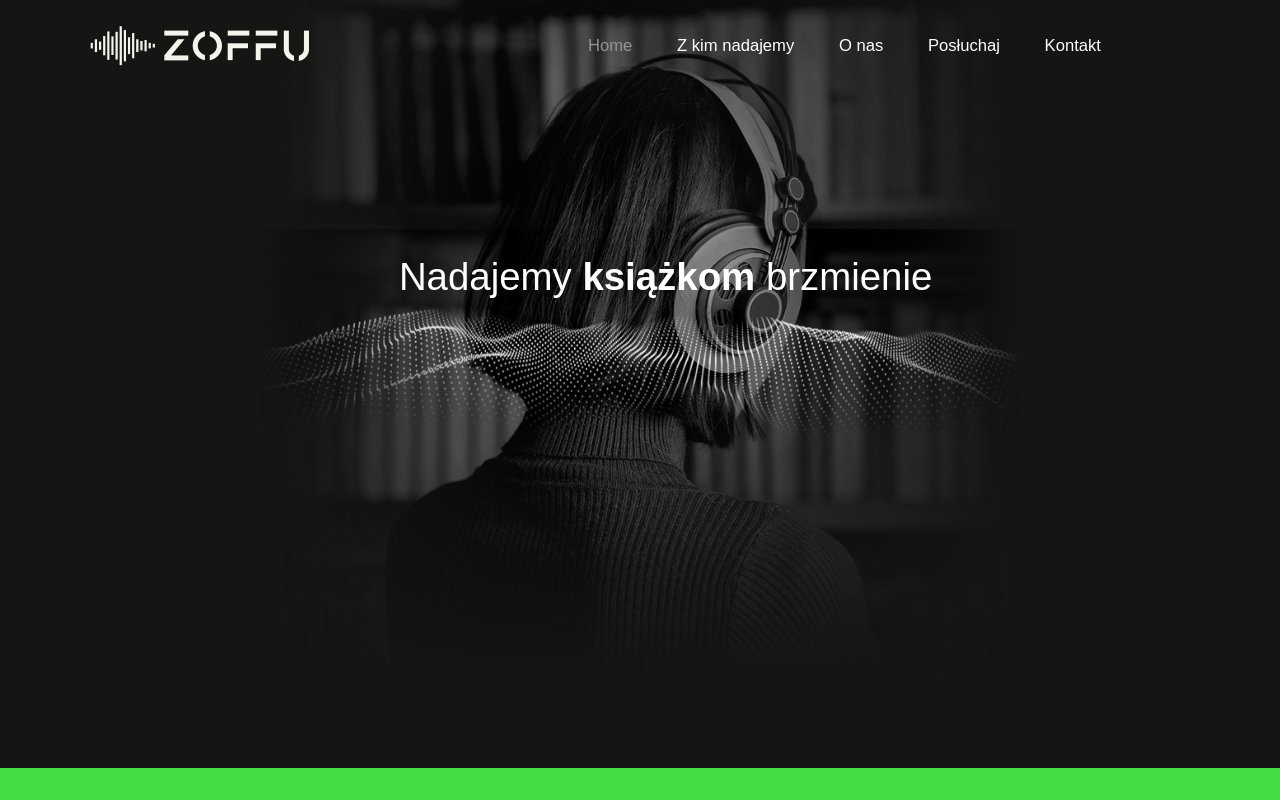
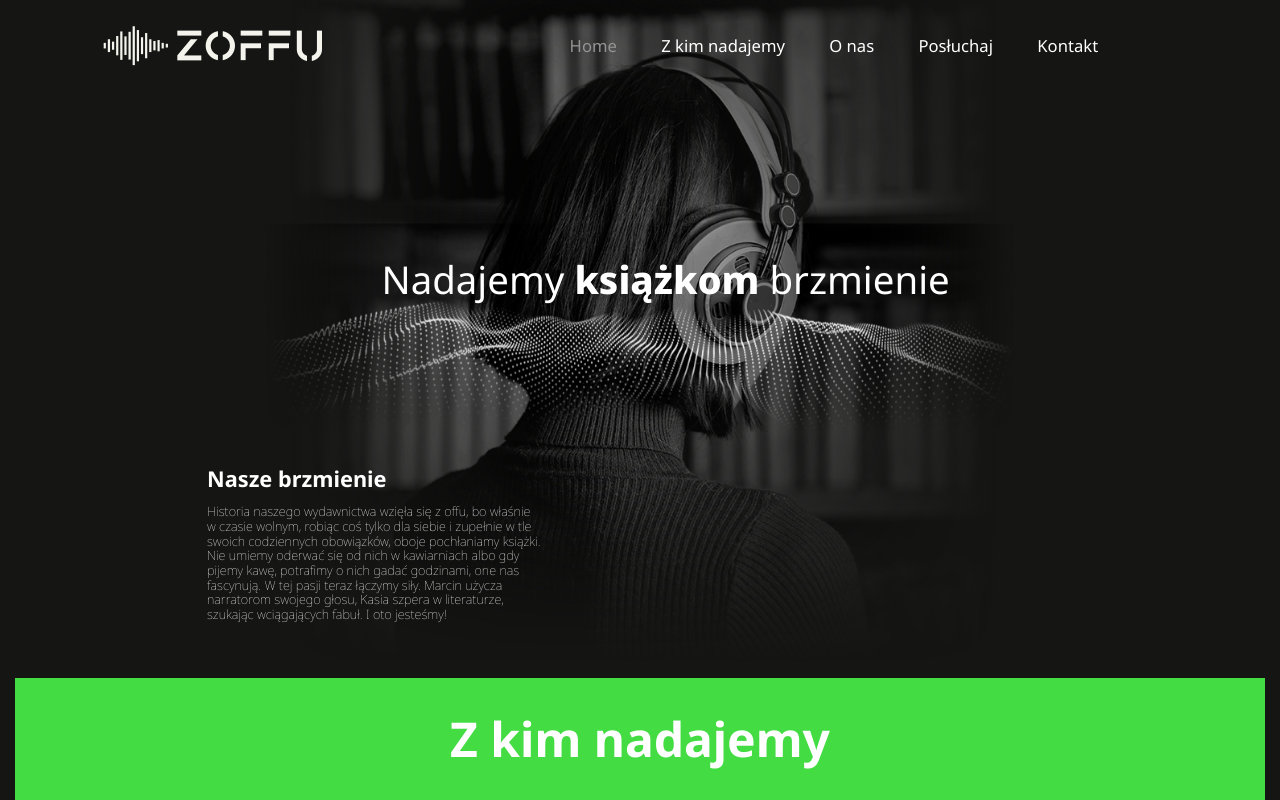
Before and after one commit to mgxmajewski/zoffu, a website built with Parcel: page index.html in a window 1280 px wide. Shown: the top 800 px of the page. Built offline with nearby package versions, Linux system fonts and the light colour scheme.

Commit message:
Adjust first section style

```diff
--- a/css/main.css
+++ b/css/main.css
@@ -95,12 +95,12 @@ textarea {
 }
 
 html {
-  font-family: "Noto", sans-serif;
+  font-family: 'Noto Sans', sans-serif;
   font-size: 24px;
   scroll-behavior: smooth;
   background-color: #151514;
   color: white;
-  /*scrollbar-gutter: stable both-edges;*/
+  scrollbar-gutter: stable both-edges;
 }
 
 section {
@@ -132,7 +132,7 @@ section {
 
 @media (min-width: 800px) {
   #home {
-    height: 60vw;
+    height: 53vw;
     background: no-repeat top/60% url("../img/hero-desktop.png");
   }
 }
@@ -140,22 +140,26 @@ section {
 #home h1 {
   padding-top: 31vw;
   padding-bottom: 0;
-  font-weight: 100;
+  font-weight: 400;
   font-size: 7vw;
   height: 10vw;
   padding-left: 20vw;
   justify-items: center;
   text-align: center;
   margin-left: -20vw;
-  line-height: 1.1;
+  line-height: 1.2;
+}
+
+#home h1 strong {
+  font-weight: 800;
 }
 
 @media (min-width: 800px) {
   #home h1 {
     margin-left: -16vw;
-    padding-top: 32vw;
+    padding-top: 34vw;
     font-size: 3vw;
-    height: 60vw;
+    /*height: 60vw;*/
   }
 }
 
@@ -173,8 +177,14 @@ section {
 
 @media (min-width: 800px) {
   #home div {
-    padding-top: 0;
+    padding-top: 10vw;
   }
+}
+
+@media (min-width: 800px) {
+}
+
+@media (min-width: 800px) {
 }
 
 @media (min-width: 800px) {
@@ -197,6 +207,7 @@ section {
 }
 
 #home div p {
+  font-weight: 100;
   padding-top: 4vw;
   padding-right: 1vw;
   font-size: 4vw;
@@ -204,14 +215,10 @@ section {
 
 @media (min-width: 800px) {
   #home div p {
-    padding-right: 30vw;
+    padding-top: 1vw;
+    padding-right: 41vw;
     font-size: 1vw;
   }
-}
-
-
-#home h1 strong {
-  font-weight: 900;
 }
 
 /*@media (min-width: 800px) {*/
--- a/index.html
+++ b/index.html
@@ -41,7 +41,7 @@
   <h1>Nadajemy <strong>książkom</strong>&nbsp;brzmienie</h1>
   <div>
     <h2>Nasze brzmienie</h2>
-    <p> Historia naszego wydawnictwa wzięła się z offu, bo właśnie w czasie wolnym, robiąc coś tylko dla siebie i zupełnie w tle swoich codziennych obowiązków, oboje pochłaniamy książki. Nie umiemy oderwać się od nich w kawiarniach albo gdy pijemy kawę, potrafimy o nich gadać godzinami, one nas fascynują. W tej pasji teraz łączymy siły. Marcin użycza narratorom swojego głosu, Kasia szpera w literaturze, szukając wciągających fabuł. I oto jesteśmy!</p>
+    <p> Historia naszego wydawnictwa wzięła się z offu, bo właśnie w&nbsp;czasie wolnym, robiąc coś tylko dla siebie i&nbsp;zupełnie w&nbsp;tle swoich codziennych obowiązków, oboje pochłaniamy książki. Nie umiemy oderwać się od nich w&nbsp;kawiarniach albo gdy pijemy kawę, potrafimy o nich gadać godzinami, one nas fascynują. W&nbsp;tej pasji teraz łączymy siły. Marcin użycza narratorom swojego głosu, Kasia szpera w&nbsp;literaturze, szukając wciągających fabuł. I&nbsp;oto jesteśmy!</p>
   </div>
 </section>
 
```
